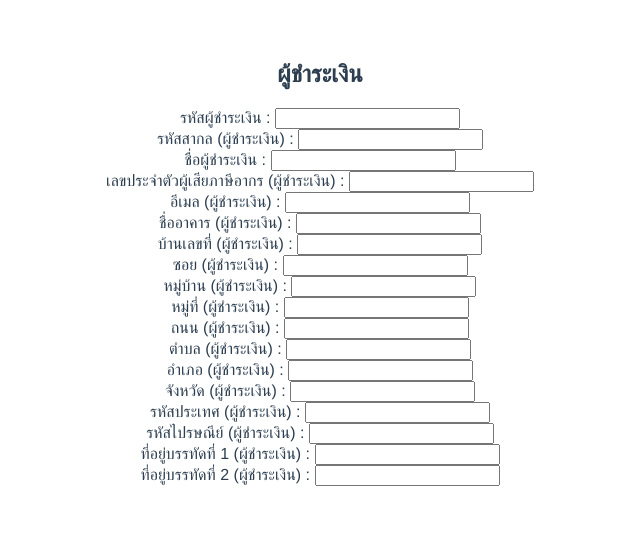
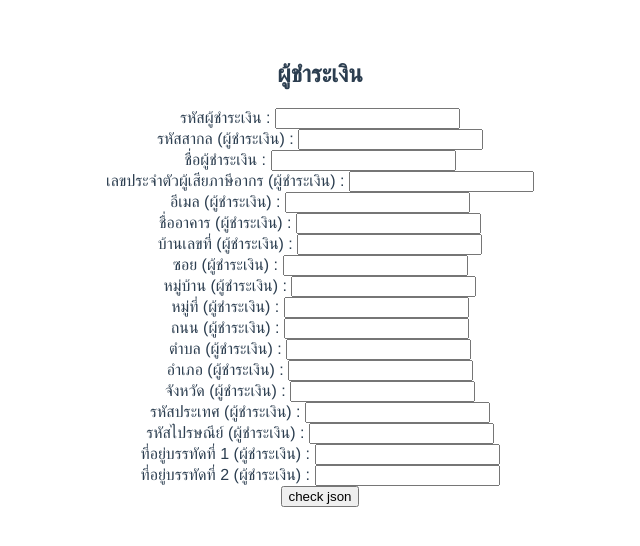
Before and after one commit to it-kmitl-2018/group10-frontend, a Vue app: page /#/ in a window 1280 px wide. Shown: the top 546 px of the page, without its empty margins (320-960 px from the left). Built offline with nearby package versions, Linux system fonts and the light colour scheme.

Commit message:
send json to Backend successfully

```diff
--- a/src/components/PayerTradePartyForm.vue
+++ b/src/components/PayerTradePartyForm.vue
@@ -1,51 +1,137 @@
 <template>
 <div class="payertradepartyform">
   <h2>ผู้ชำระเงิน</h2>
-  <label>รหัสผู้ชำระเงิน : </label><input type="text" /><br>
-  <label>รหัสสากล (ผู้ชำระเงิน) : </label><input type="text" /><br>
-  <label>ชื่อผู้ชำระเงิน : </label><input type="text" /><br>
-  <label>เลขประจำตัวผู้เสียภาษีอากร (ผู้ชำระเงิน) : </label><input type="text" /><br>
-  <label>อีเมล (ผู้ชำระเงิน) : </label><input type="text" /><br>
-  <label>ชื่ออาคาร (ผู้ชำระเงิน) : </label><input type="text" /><br>
-  <label>บ้านเลขที่ (ผู้ชำระเงิน) : </label><input type="text" /><br>
-  <label>ซอย (ผู้ชำระเงิน) : </label><input type="text" /><br>
-  <label>หมู่บ้าน (ผู้ชำระเงิน) : </label><input type="text" /><br>
-  <label>หมู่ที่ (ผู้ชำระเงิน) : </label><input type="text" /><br>
-  <label>ถนน (ผู้ชำระเงิน) : </label><input type="text" /><br>
-  <label>ตำบล (ผู้ชำระเงิน) : </label><input type="text" /><br>
-  <label>อำเภอ (ผู้ชำระเงิน) : </label><input type="text" /><br>
-  <label>จังหวัด (ผู้ชำระเงิน) : </label><input type="text" /><br>
-  <label>รหัสประเทศ (ผู้ชำระเงิน) : </label><input type="text" /><br>
-  <label>รหัสไปรษณีย์ (ผู้ชำระเงิน) : </label><input type="text" /><br>
-  <label>ที่อยู่บรรทัดที่ 1 (ผู้ชำระเงิน) : </label><input type="text" /><br>
-  <label>ที่อยู่บรรทัดที่ 2 (ผู้ชำระเงิน) : </label><input type="text" /><br>
+  <label>รหัสผู้ชำระเงิน : </label><input type="text" v-model="payerID"/><br>
+  <label>รหัสสากล (ผู้ชำระเงิน) : </label><input type="text" v-model="payerGlobalID"/><br>
+  <label>ชื่อผู้ชำระเงิน : </label><input type="text" v-model="payerName"/><br>
+  <label>เลขประจำตัวผู้เสียภาษีอากร (ผู้ชำระเงิน) : </label><input type="text" v-model="payerTaxID"/><br>
+  <label>อีเมล (ผู้ชำระเงิน) : </label><input type="text" v-model="payerEmail"/><br>
+  <label>ชื่ออาคาร (ผู้ชำระเงิน) : </label><input type="text" v-model="payerBuildingName"/><br>
+  <label>บ้านเลขที่ (ผู้ชำระเงิน) : </label><input type="text" v-model="payerBuildingNo"/><br>
+  <label>ซอย (ผู้ชำระเงิน) : </label><input type="text" v-model="payerAlley"/><br>
+  <label>หมู่บ้าน (ผู้ชำระเงิน) : </label><input type="text" v-model="payerVillage"/><br>
+  <label>หมู่ที่ (ผู้ชำระเงิน) : </label><input type="text" v-model="payerVillageNo"/><br>
+  <label>ถนน (ผู้ชำระเงิน) : </label><input type="text" v-model="payerStreet"/><br>
+  <label>ตำบล (ผู้ชำระเงิน) : </label><input type="text" v-model="payerSubDistrict"/><br>
+  <label>อำเภอ (ผู้ชำระเงิน) : </label><input type="text" v-model="payerDistrict"/><br>
+  <label>จังหวัด (ผู้ชำระเงิน) : </label><input type="text" v-model="payerSubCountry"/><br>
+  <label>รหัสประเทศ (ผู้ชำระเงิน) : </label><input type="text" v-model="payerCountryCode"/><br>
+  <label>รหัสไปรษณีย์ (ผู้ชำระเงิน) : </label><input type="text" v-model="payerPostCode"/><br>
+  <label>ที่อยู่บรรทัดที่ 1 (ผู้ชำระเงิน) : </label><input type="text" v-model="payerAddrLineOne"/><br>
+  <label>ที่อยู่บรรทัดที่ 2 (ผู้ชำระเงิน) : </label><input type="text" v-model="payerAddrLineTwo"/><br>
+  <button @click="testjson(payerID,
+    payerGlobalID,
+    payerName,
+    payerTaxID,
+    payerEmail,
+    payerBuildingName,
+    payerBuildingNo,
+    payerAlley,
+    payerVillage,
+    payerVillageNo,
+    payerStreet,
+    payerSubDistrict,
+    payerDistrict,
+    payerSubCountry,
+    payerCountryCode,
+    payerPostCode,
+    payerAddrLineOne,
+    payerAddrLineTwo)">check json</button>
 </div>
 </template>
 <script>
+import {AXIOS} from '../http-commons'
+
 export default{
   name: 'payertradepartyform',
   data () {
     return {
       payertradeparty: {
-        id: '',
+        payerID: '',
         payerGlobalID: '',
-        name: '',
-        taxID: '',
-        email: '',
-        buildingName: '',
-        buildingNo: '',
-        alley: '',
-        village: '',
-        villageNo: '',
-        street: '',
-        subDistrict: '',
-        district: '',
-        subCountry: '',
-        countrycode: '',
-        postcode: '',
-        addrLineOne: '',
-        addrLineTwo: ''
+        payerName: '',
+        payerTaxID: '',
+        payerEmail: '',
+        payerBuildingName: '',
+        payerBuildingNo: '',
+        payerAlley: '',
+        payerVillage: '',
+        payerVillageNo: '',
+        payerStreet: '',
+        payerSubDistrict: '',
+        payerDistrict: '',
+        payerSubCountry: '',
+        payerCountryCode: '',
+        payerPostCode: '',
+        payerAddrLineOne: '',
+        payeraddrLineTwo: ''
       }
+    }
+  },
+  methods: {
+    testjson (payerID,
+      payerGlobalID,
+      payerName,
+      payerTaxID,
+      payerEmail,
+      payerBuildingName,
+      payerBuildingNo,
+      payerAlley,
+      payerVillage,
+      payerVillageNo,
+      payerStreet,
+      payerSubDistrict,
+      payerDistrict,
+      payerSubCountry,
+      payerCountrycode,
+      payerPostCode,
+      payerAddrLineOne,
+      payerAddrLineTwo) {
+      this.payertradeparty.payerID = payerID
+      this.payertradeparty.payerGlobalID = payerGlobalID
+      this.payertradeparty.payerName = payerName
+      this.payertradeparty.payerTaxID = payerTaxID
+      this.payertradeparty.payerEmail = payerEmail
+      this.payertradeparty.payerBuildingName = payerBuildingName
+      this.payertradeparty.payerBuildingNo = payerBuildingNo
+      this.payertradeparty.payerAlley = payerAlley
+      this.payertradeparty.payerVillage = payerVillage
+      this.payertradeparty.payerVillageNo = payerVillageNo
+      this.payertradeparty.payerStreet = payerStreet
+      this.payertradeparty.payerSubDistrict = payerSubDistrict
+      this.payertradeparty.payerDistrict = payerDistrict
+      this.payertradeparty.payerSubCountry = payerSubCountry
+      this.payertradeparty.payerCountrycode = payerCountrycode
+      this.payertradeparty.payerPostCode = payerPostCode
+      this.payertradeparty.payerAddrLineOne = payerAddrLineOne
+      this.payertradeparty.payerAddrLineTwo = payerAddrLineTwo
+      var params = new URLSearchParams()
+      params.append('payerID', this.payertradeparty.payerID)
+      params.append('payerGlobalID', this.payertradeparty.payerGlobalID)
+      params.append('payerName', this.payertradeparty.payerName)
+      params.append('payerTaxID', this.payertradeparty.payerTaxID)
+      params.append('payerEmail', this.payertradeparty.payerEmail)
+      params.append('payerBuildingName', this.payertradeparty.payerBuildingName)
+      params.append('payerBuildingNo', this.payertradeparty.payerBuildingNo)
+      params.append('payerAlley', this.payertradeparty.payerAlley)
+      params.append('payerVillage', this.payertradeparty.payerVillage)
+      params.append('payerVillageNo', this.payertradeparty.payerVillageNo)
+      params.append('payerStreet', this.payertradeparty.payerStreet)
+      params.append('payerSubDistrict', this.payertradeparty.payerSubDistrict)
+      params.append('payerDistrict', this.payertradeparty.payerDistrict)
+      params.append('payerSubCountry', this.payertradeparty.payerSubCountry)
+      params.append('payerCountryCode', this.payertradeparty.payerCountrycode)
+      params.append('payerPostCode', this.payertradeparty.payerPostCode)
+      params.append('payerAddrLineOne', this.payertradeparty.payerAddrLineOne)
+      params.append('payerAddrLineTwo', this.payertradeparty.payerAddrLineTwo)
+      alert(JSON.stringify(this.payertradeparty))
+      AXIOS.post(`/infopayer`, params)
+        .then(response => {
+          this.payertradeparty = response.data
+          console.log(response.data)
+        }).catch(e => {
+          this.error.push(e)
+        })
     }
   }
 }
```
